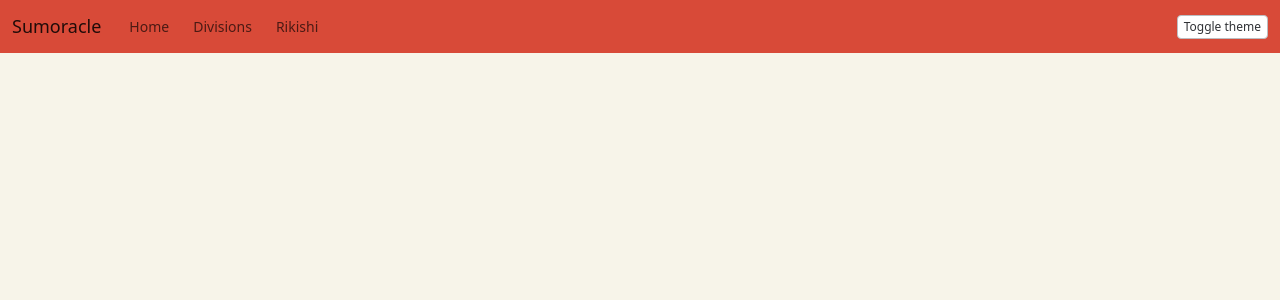
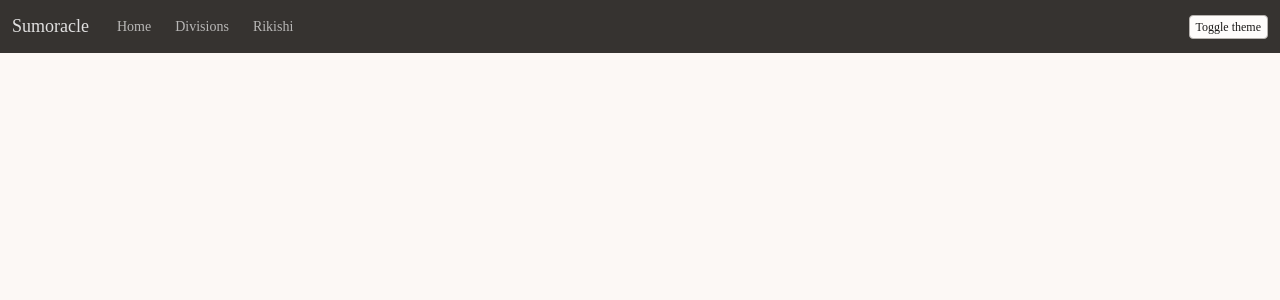
Before and after one commit to croquant/sumoracle, a Django app: template templates/base.html in a window 1280 px wide. Shown: the top 300 px of the page. Run offline with Django 5.2, Linux system fonts and the light colour scheme; the template is opened without the code that fills it, so the values that code supplies are empty; some libraries are stand-ins or nearby versions.

Commit message:
Replace custom CSS with Halfmoon elegant theme and update HTML structure

```diff
--- a/static/css/custom.css
+++ /dev/null
@@ -1,14 +0,0 @@
-/* Custom retro sumo-inspired colors */
-body {
-    background-color: #f7f4e9;
-    color: #362c2a;
-}
-
-.navbar {
-    background-color: #d84a38;
-}
-
-.btn-primary {
-    background-color: #d84a38;
-    border-color: #362c2a;
-}
--- /dev/null
+++ b/static/css/halfmoon.elegant.css
@@ -0,0 +1,232 @@
+
+/*!
+ * ----------------------------------------------------------------------------
+ * Halfmoon CSS - Elegant theme
+ * Copyright (c) 2023, Tahmid Khan | MIT License | https://www.gethalfmoon.com
+ * ----------------------------------------------------------------------------
+ * The above notice must be included in its entirety when this file is used.
+ */
+
+/* Color palette */
+
+[data-bs-core=elegant] {
+	/* Light gray */
+
+	--bs-lightgray-hue: var(--bs-stone-hue);
+	--bs-lightgray-saturation: var(--bs-stone-saturation);
+
+	/* Dark gray */
+
+	--bs-darkgray-hue: var(--bs-stone-hue);
+	--bs-darkgray-saturation: var(--bs-stone-saturation);
+
+	/* Primary */
+
+	--bs-primary-hue: var(--bs-sable-hue);
+	--bs-primary-saturation: var(--bs-sable-saturation);
+	--bs-primary-100-hsl: var(--bs-sable-100-hsl);
+	--bs-primary-200-hsl: var(--bs-sable-200-hsl);
+	--bs-primary-300-hsl: var(--bs-sable-300-hsl);
+	--bs-primary-400-hsl: var(--bs-sable-400-hsl);
+	--bs-primary-500-hsl: var(--bs-sable-500-hsl);
+	--bs-primary-600-hsl: var(--bs-sable-600-hsl);
+	--bs-primary-700-hsl: var(--bs-sable-700-hsl);
+	--bs-primary-800-hsl: var(--bs-sable-800-hsl);
+	--bs-primary-900-hsl: var(--bs-sable-900-hsl);
+	--bs-primary-100: var(--bs-sable-100);
+	--bs-primary-200: var(--bs-sable-200);
+	--bs-primary-300: var(--bs-sable-300);
+	--bs-primary-400: var(--bs-sable-400);
+	--bs-primary-500: var(--bs-sable-500);
+	--bs-primary-600: var(--bs-sable-600);
+	--bs-primary-700: var(--bs-sable-700);
+	--bs-primary-800: var(--bs-sable-800);
+	--bs-primary-900: var(--bs-sable-900);
+	--bs-primary-hsl: var(--bs-sable-hsl);
+	--bs-primary: var(--bs-sable);
+	--bs-primary-foreground-hsl: var(--bs-sable-foreground-hsl);
+	--bs-primary-foreground: var(--bs-sable-foreground);
+	--bs-primary-text-emphasis-hsl: var(--bs-sable-text-emphasis-hsl);
+	--bs-primary-text-emphasis: var(--bs-sable-text-emphasis);
+	--bs-primary-hover-bg: var(--bs-sable-hover-bg);
+	--bs-primary-active-bg: var(--bs-sable-active-bg);
+	--bs-primary-bg-subtle: var(--bs-sable-bg-subtle);
+	--bs-primary-border-subtle: var(--bs-sable-border-subtle);
+	--bs-primary-checkbox-svg: var(--bs-sable-checkbox-svg);
+	--bs-primary-dash-svg: var(--bs-sable-dash-svg);
+	--bs-primary-radio-svg: var(--bs-sable-radio-svg);
+	--bs-primary-switch-svg: var(--bs-sable-switch-svg);
+
+	/* Info */
+
+	--bs-info-hue: var(--bs-sienna-hue);
+	--bs-info-saturation: var(--bs-sienna-saturation);
+	--bs-info-100-hsl: var(--bs-sienna-100-hsl);
+	--bs-info-200-hsl: var(--bs-sienna-200-hsl);
+	--bs-info-300-hsl: var(--bs-sienna-300-hsl);
+	--bs-info-400-hsl: var(--bs-sienna-400-hsl);
+	--bs-info-500-hsl: var(--bs-sienna-500-hsl);
+	--bs-info-600-hsl: var(--bs-sienna-600-hsl);
+	--bs-info-700-hsl: var(--bs-sienna-700-hsl);
+	--bs-info-800-hsl: var(--bs-sienna-800-hsl);
+	--bs-info-900-hsl: var(--bs-sienna-900-hsl);
+	--bs-info-100: var(--bs-sienna-100);
+	--bs-info-200: var(--bs-sienna-200);
+	--bs-info-300: var(--bs-sienna-300);
+	--bs-info-400: var(--bs-sienna-400);
+	--bs-info-500: var(--bs-sienna-500);
+	--bs-info-600: var(--bs-sienna-600);
+	--bs-info-700: var(--bs-sienna-700);
+	--bs-info-800: var(--bs-sienna-800);
+	--bs-info-900: var(--bs-sienna-900);
+	--bs-info-hsl: var(--bs-sienna-hsl);
+	--bs-info: var(--bs-sienna);
+	--bs-info-foreground-hsl: var(--bs-sienna-foreground-hsl);
+	--bs-info-foreground: var(--bs-sienna-foreground);
+	--bs-info-text-emphasis-hsl: var(--bs-sienna-text-emphasis-hsl);
+	--bs-info-text-emphasis: var(--bs-sienna-text-emphasis);
+	--bs-info-hover-bg: var(--bs-sienna-hover-bg);
+	--bs-info-active-bg: var(--bs-sienna-active-bg);
+	--bs-info-bg-subtle: var(--bs-sienna-bg-subtle);
+	--bs-info-border-subtle: var(--bs-sienna-border-subtle);
+	--bs-info-checkbox-svg: var(--bs-sienna-checkbox-svg);
+	--bs-info-dash-svg: var(--bs-sienna-dash-svg);
+	--bs-info-radio-svg: var(--bs-sienna-radio-svg);
+	--bs-info-switch-svg: var(--bs-sienna-switch-svg);
+}
+
+[data-bs-core=elegant][data-bs-theme=dark] {
+	/* Primary */
+
+	--bs-primary-hue: var(--bs-lightgray-hue);
+	--bs-primary-saturation: var(--bs-lightgray-saturation);
+	--bs-primary-100-hsl: var(--bs-lightgray-100-hsl);
+	--bs-primary-200-hsl: var(--bs-lightgray-200-hsl);
+	--bs-primary-300-hsl: var(--bs-lightgray-300-hsl);
+	--bs-primary-400-hsl: var(--bs-lightgray-400-hsl);
+	--bs-primary-500-hsl: var(--bs-lightgray-500-hsl);
+	--bs-primary-600-hsl: var(--bs-lightgray-600-hsl);
+	--bs-primary-700-hsl: var(--bs-lightgray-700-hsl);
+	--bs-primary-800-hsl: var(--bs-lightgray-800-hsl);
+	--bs-primary-900-hsl: var(--bs-lightgray-900-hsl);
+	--bs-primary-100: var(--bs-lightgray-100);
+	--bs-primary-200: var(--bs-lightgray-200);
+	--bs-primary-300: var(--bs-lightgray-300);
+	--bs-primary-400: var(--bs-lightgray-400);
+	--bs-primary-500: var(--bs-lightgray-500);
+	--bs-primary-600: var(--bs-lightgray-600);
+	--bs-primary-700: var(--bs-lightgray-700);
+	--bs-primary-800: var(--bs-lightgray-800);
+	--bs-primary-900: var(--bs-lightgray-900);
+	--bs-primary-hsl: var(--bs-lightgray-hsl);
+	--bs-primary: var(--bs-lightgray);
+	--bs-primary-foreground-hsl: var(--bs-lightgray-foreground-hsl);
+	--bs-primary-foreground: var(--bs-lightgray-foreground);
+	--bs-primary-text-emphasis-hsl: var(--bs-lightgray-text-emphasis-hsl);
+	--bs-primary-text-emphasis: var(--bs-lightgray-text-emphasis);
+	--bs-primary-hover-bg: var(--bs-lightgray-hover-bg);
+	--bs-primary-active-bg: var(--bs-lightgray-active-bg);
+	--bs-primary-bg-subtle: var(--bs-lightgray-bg-subtle);
+	--bs-primary-border-subtle: var(--bs-lightgray-border-subtle);
+	--bs-primary-checkbox-svg: var(--bs-lightgray-checkbox-svg);
+	--bs-primary-dash-svg: var(--bs-lightgray-dash-svg);
+	--bs-primary-radio-svg: var(--bs-lightgray-radio-svg);
+	--bs-primary-switch-svg: var(--bs-lightgray-switch-svg);
+
+	/* Info */
+
+	--bs-info-text-emphasis-hsl: var(--bs-sienna-text-emphasis-hsl);
+	--bs-info-text-emphasis: var(--bs-sienna-text-emphasis);
+	--bs-info-bg-subtle: var(--bs-sienna-bg-subtle);
+	--bs-info-border-subtle: var(--bs-sienna-border-subtle);
+}
+
+/* Variables */
+
+[data-bs-core=elegant] {
+	/* Font family */
+
+	--bs-body-font-family: var(--bs-font-serif);
+
+	/* Link */
+
+	--bs-link-color-hsl: var(--bs-primary-text-emphasis-hsl);
+	--bs-link-hover-color-hsl: var(--bs-primary-hsl);
+
+	/* Content (used as needed in cards, panels, menus, etc.) */
+
+	--bs-content-bg-hsl: var(--bs-body-bg-hsl);
+	--bs-content-border-color: var(--bs-border-color);
+
+	/* Form */
+
+	--bs-form-focus-border-color: var(--bs-info-border-subtle);
+	--bs-form-focus-shadow-hsl: var(--bs-info-hsl);
+	--bs-form-check-focus-border-color: var(--bs-info-border-subtle);
+}
+
+[data-bs-core=elegant]:not([data-bs-theme=dark]) {
+	/* Color */
+
+	--bs-body-color-hsl: var(--bs-color-hue), var(--bs-color-saturation), 5%;
+	--bs-secondary-color-hsl: var(--bs-color-hue), var(--bs-color-saturation), 30%;
+	--bs-tertiary-color-hsl: var(--bs-color-hue), var(--bs-color-saturation), 55%;
+
+	/* Background */
+
+	--bs-body-bg-hsl: var(--bs-info-hue), var(--bs-info-saturation), 97.5%;
+	--bs-secondary-bg-hsl: var(--bs-info-hue), var(--bs-info-saturation), 95%;
+	--bs-tertiary-bg-hsl: var(--bs-info-hue), var(--bs-info-saturation), 92.5%;
+
+	/* Border */
+
+	--bs-border-color: var(--bs-lightgray-900);
+
+	/* Action (used as needed in buttons, inputs, menu items, page links, etc.) */
+
+	--bs-action-color: hsl(var(--bs-color-hue), var(--bs-color-saturation), 10%);
+	--bs-action-bg: hsl(var(--bs-info-hue), var(--bs-info-saturation), 99%);
+	--bs-action-border-color: var(--bs-border-color);
+	--bs-action-hover-bg: hsl(var(--bs-info-hue), var(--bs-info-saturation), 94%);
+	--bs-action-active-bg: hsl(var(--bs-info-hue), var(--bs-info-saturation), 89%);
+	--bs-action-disabled-bg: hsl(var(--bs-info-hue), var(--bs-info-saturation), 89%);
+}
+
+[data-bs-core=elegant][data-bs-theme=dark] {
+	/* Color */
+
+	--bs-body-color-hsl: var(--bs-color-hue), var(--bs-color-saturation), 90%;
+	--bs-secondary-color-hsl: var(--bs-color-hue), var(--bs-color-saturation), 65%;
+	--bs-tertiary-color-hsl: var(--bs-color-hue), var(--bs-color-saturation), 40%;
+
+	/* Action (used as needed in buttons, inputs, menu items, page links, etc.) */
+
+	--bs-action-color: hsl(var(--bs-color-hue), var(--bs-color-saturation), 85%);
+	--bs-action-border-color: var(--bs-border-color);
+
+	/* Contextual buttons */
+
+	--bs-ctx-btn-border-color: transparent;
+	--bs-ctx-btn-bg-clip: border-box;
+
+	/* Action bar (used as needed in range, progress, etc.) */
+
+	--bs-actionbar-border-color: hsla(var(--bs-white-hsl), 0.075);
+	--bs-progresstrack-border-width: 0;
+	--bs-progresstrack-box-shadow: inset 0 0 0 var(--bs-border-width) var(--bs-actionbar-border-color);
+	--bs-progresstrack-bg-clip: border-box;
+}
+
+/* Sidebar */
+
+[data-bs-core=elegant] .sidebar {
+	--bs-sidebar-bg: var(--bs-secondary-bg);
+	--bs-sidebar-border-width: 0;
+}
+
+[data-bs-core=elegant] .sidebar-nav .nav-link.active,
+[data-bs-core=elegant] .sidebar-nav .nav-link.show {
+	padding-left: 0.75rem;
+	background-color: hsla(var(--bs-emphasis-color-hsl), 0.05);
+	border-left: var(--bs-border-width-2) solid var(--bs-info);
+}
--- a/templates/base.html
+++ b/templates/base.html
@@ -1,17 +1,17 @@
 {% load static %}
 <!DOCTYPE html>
-<html lang="en">
+<html lang="en" data-bs-core="elegant">
 <head>
     <meta charset="utf-8">
     <title>{% block title %}Sumoracle{% endblock %}</title>
     <link rel="stylesheet" href="{% static 'css/halfmoon.min.css' %}">
-    <link rel="stylesheet" href="{% static 'css/custom.css' %}">
+    <link rel="stylesheet" href="{% static 'css/halfmoon.elegant.css' %}">
     <script src="{% static 'js/bootstrap.bundle.min.js' %}"></script>
     <script src="{% static 'js/htmx.min.js' %}"></script>
     {% block extra_head %}{% endblock %}
 </head>
 <body class="with-custom-webkit-scrollbars">
-    <nav class="navbar navbar-expand-lg sticky-top">
+    <nav class="navbar navbar-expand-lg sticky-top text-bg-primary">
         <div class="container-fluid">
             <a class="navbar-brand" href="{% url 'index' %}">Sumoracle</a>
             <button class="navbar-toggler" type="button" data-bs-toggle="collapse" data-bs-target="#navbar-main" aria-controls="navbar-main" aria-expanded="false" aria-label="Toggle navigation">
```
